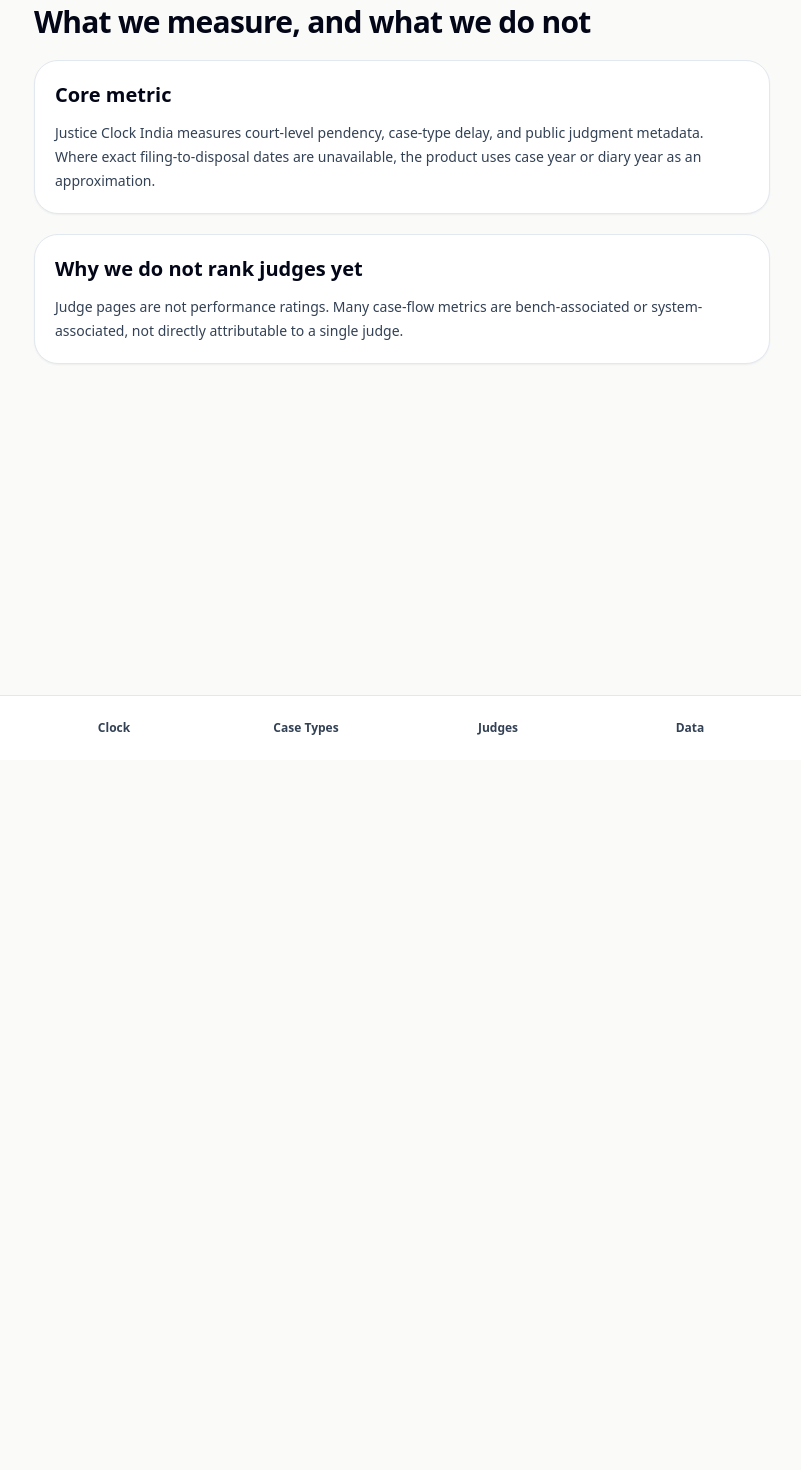
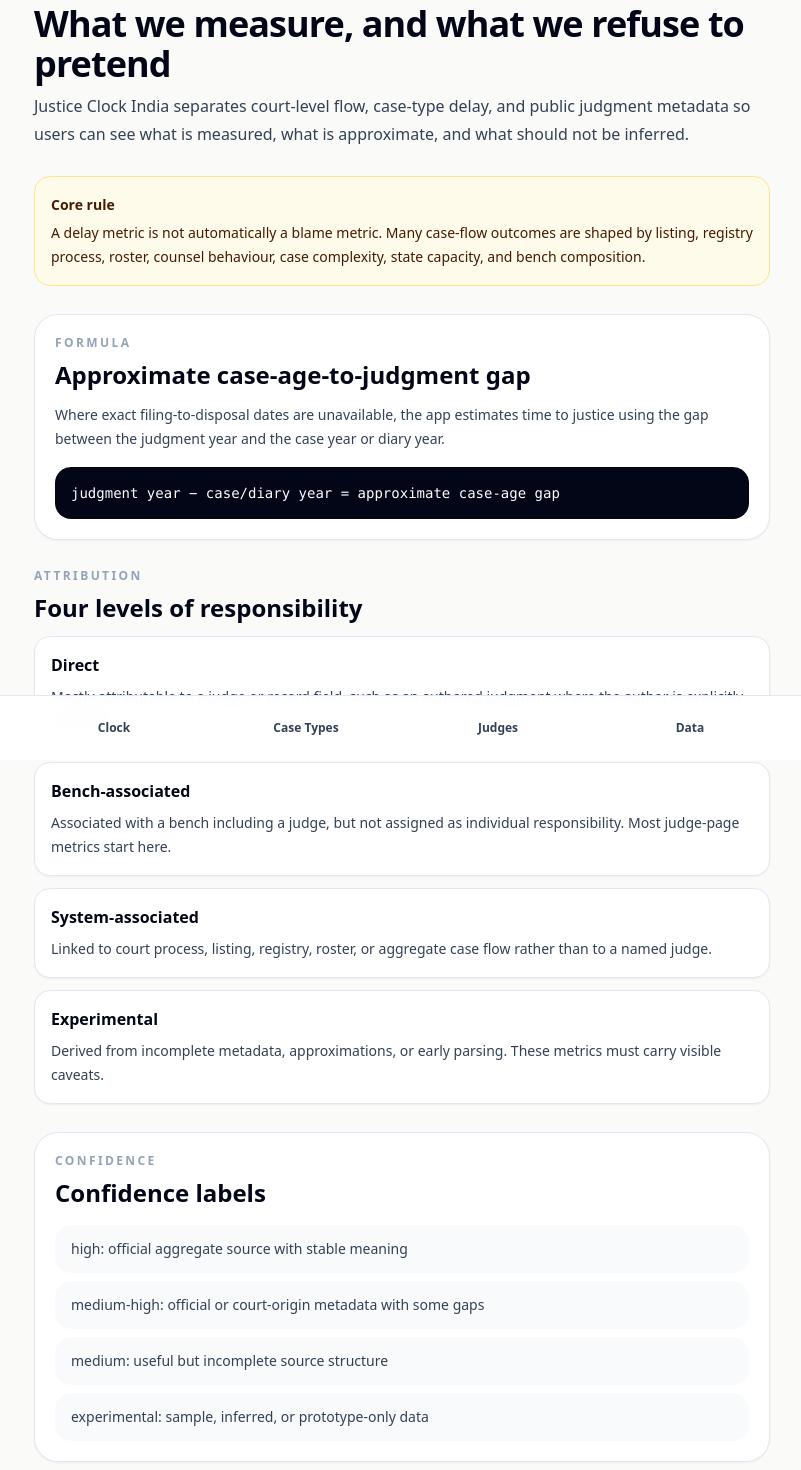
Before and after one commit to publicinteresttechnologies/justice-clock-india, a Next.js app: page /methodology in a window 1280 px wide. Shown: the part 40-1510 px from the top of the page, without its empty margins (238-1039 px from the left). Before the commit the page ends 800 px from the top, so only its background shows below. Built offline with nearby package versions, Linux system fonts and the light colour scheme.

Commit message:
Expand methodology trust layer

```diff
--- a/src/app/methodology/page.tsx
+++ b/src/app/methodology/page.tsx
@@ -1,32 +1,90 @@
+import { CaveatBox } from "@/components/CaveatBox";
+import { SectionHeader } from "@/components/SectionHeader";
+
+const attributionLevels = [
+  {
+    title: "Direct",
+    text: "Mostly attributable to a judge or record field, such as an authored judgment where the author is explicitly recorded.",
+  },
+  {
+    title: "Bench-associated",
+    text: "Associated with a bench including a judge, but not assigned as individual responsibility. Most judge-page metrics start here.",
+  },
+  {
+    title: "System-associated",
+    text: "Linked to court process, listing, registry, roster, or aggregate case flow rather than to a named judge.",
+  },
+  {
+    title: "Experimental",
+    text: "Derived from incomplete metadata, approximations, or early parsing. These metrics must carry visible caveats.",
+  },
+];
+
+const confidenceLevels = [
+  "high: official aggregate source with stable meaning",
+  "medium-high: official or court-origin metadata with some gaps",
+  "medium: useful but incomplete source structure",
+  "experimental: sample, inferred, or prototype-only data",
+];
+
 export default function MethodologyPage() {
   return (
-    <div className="space-y-5">
-      <header>
-        <p className="text-xs font-bold uppercase tracking-[0.24em] text-amber-700">
-          Methodology
+    <div className="space-y-7">
+      <SectionHeader
+        eyebrow="Methodology"
+        title="What we measure, and what we refuse to pretend"
+        description="Justice Clock India separates court-level flow, case-type delay, and public judgment metadata so users can see what is measured, what is approximate, and what should not be inferred."
+      />
+
+      <CaveatBox title="Core rule">
+        A delay metric is not automatically a blame metric. Many case-flow outcomes are shaped by listing, registry process, roster, counsel behaviour, case complexity, state capacity, and bench composition.
+      </CaveatBox>
+
+      <section className="rounded-3xl border border-slate-200 bg-white p-5 shadow-sm">
+        <p className="text-xs font-bold uppercase tracking-[0.2em] text-slate-400">Formula</p>
+        <h2 className="mt-2 text-2xl font-black text-slate-950">Approximate case-age-to-judgment gap</h2>
+        <p className="mt-3 text-sm leading-6 text-slate-700">
+          Where exact filing-to-disposal dates are unavailable, the app estimates time to justice using the gap between the judgment year and the case year or diary year.
         </p>
-        <h1 className="mt-2 text-3xl font-black tracking-tight">
-          What we measure, and what we do not
-        </h1>
-      </header>
-
-      <section className="space-y-3 rounded-3xl border border-slate-200 bg-white p-5 shadow-sm">
-        <h2 className="text-xl font-black">Core metric</h2>
-        <p className="text-sm leading-6 text-slate-700">
-          Justice Clock India measures court-level pendency, case-type delay,
-          and public judgment metadata. Where exact filing-to-disposal dates are
-          unavailable, the product uses case year or diary year as an
-          approximation.
-        </p>
+        <div className="mt-4 rounded-2xl bg-slate-950 p-4 font-mono text-sm text-white">
+          judgment year − case/diary year = approximate case-age gap
+        </div>
       </section>
 
-      <section className="space-y-3 rounded-3xl border border-slate-200 bg-white p-5 shadow-sm">
-        <h2 className="text-xl font-black">Why we do not rank judges yet</h2>
-        <p className="text-sm leading-6 text-slate-700">
-          Judge pages are not performance ratings. Many case-flow metrics are
-          bench-associated or system-associated, not directly attributable to a
-          single judge.
-        </p>
+      <section className="space-y-3">
+        <div>
+          <p className="text-xs font-bold uppercase tracking-[0.2em] text-slate-400">Attribution</p>
+          <h2 className="mt-2 text-2xl font-black text-slate-950">Four levels of responsibility</h2>
+        </div>
+        <div className="grid gap-3">
+          {attributionLevels.map((level) => (
+            <section key={level.title} className="rounded-2xl border border-slate-200 bg-white p-4 shadow-sm">
+              <h3 className="font-black text-slate-950">{level.title}</h3>
+              <p className="mt-2 text-sm leading-6 text-slate-700">{level.text}</p>
+            </section>
+          ))}
+        </div>
+      </section>
+
+      <section className="rounded-3xl border border-slate-200 bg-white p-5 shadow-sm">
+        <p className="text-xs font-bold uppercase tracking-[0.2em] text-slate-400">Confidence</p>
+        <h2 className="mt-2 text-2xl font-black text-slate-950">Confidence labels</h2>
+        <ul className="mt-4 space-y-2 text-sm leading-6 text-slate-700">
+          {confidenceLevels.map((level) => (
+            <li key={level} className="rounded-2xl bg-slate-50 px-4 py-3">{level}</li>
+          ))}
+        </ul>
+      </section>
+
+      <section className="rounded-3xl border border-slate-200 bg-white p-5 shadow-sm">
+        <p className="text-xs font-bold uppercase tracking-[0.2em] text-slate-400">Launch guardrails</p>
+        <h2 className="mt-2 text-2xl font-black text-slate-950">What the product will not do at launch</h2>
+        <ul className="mt-4 space-y-2 text-sm leading-6 text-slate-700">
+          <li>It will not rank judges as best or worst.</li>
+          <li>It will not label judges as slow, corrupt, anti-citizen, or pro-government.</li>
+          <li>It will not treat bench-associated delay as individual fault.</li>
+          <li>It will not present sample or inferred records as official court data.</li>
+        </ul>
       </section>
     </div>
   );
```
